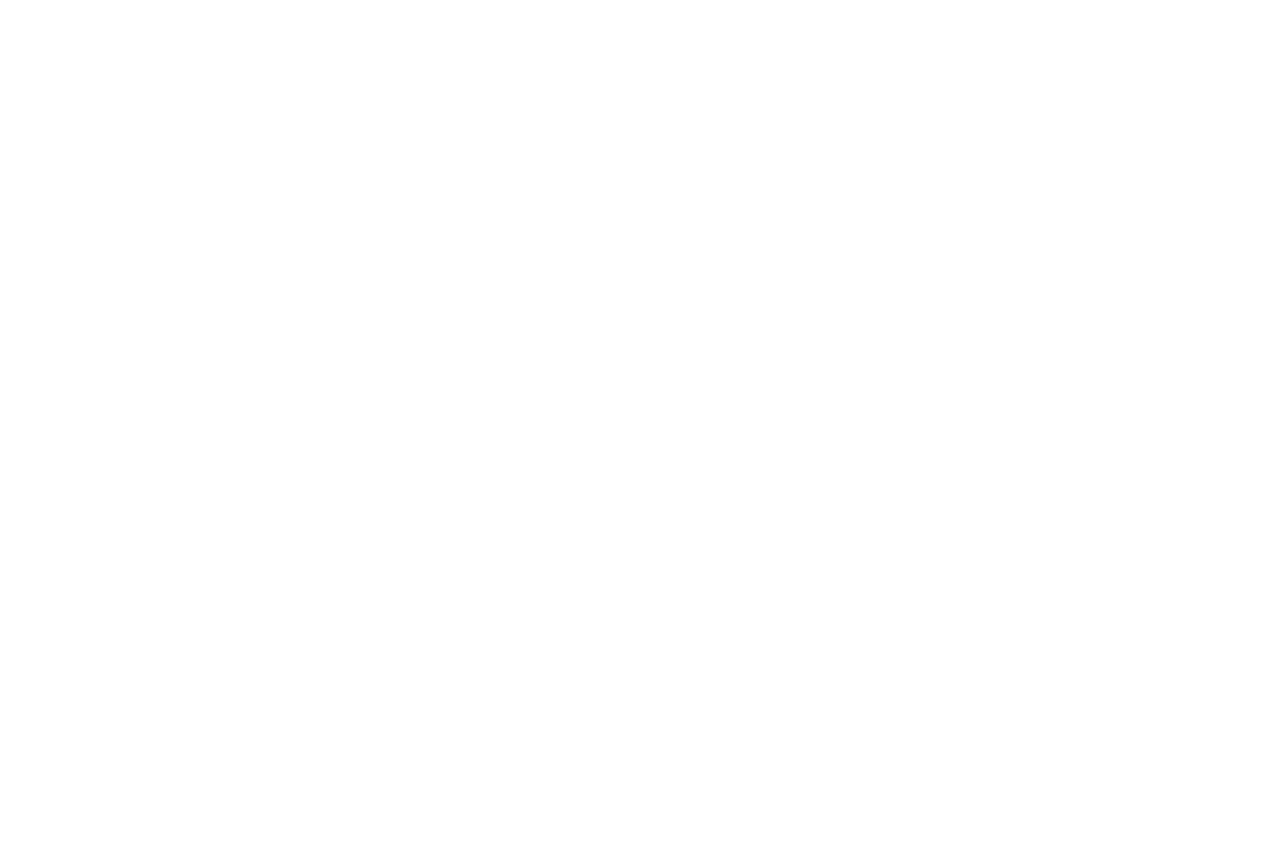
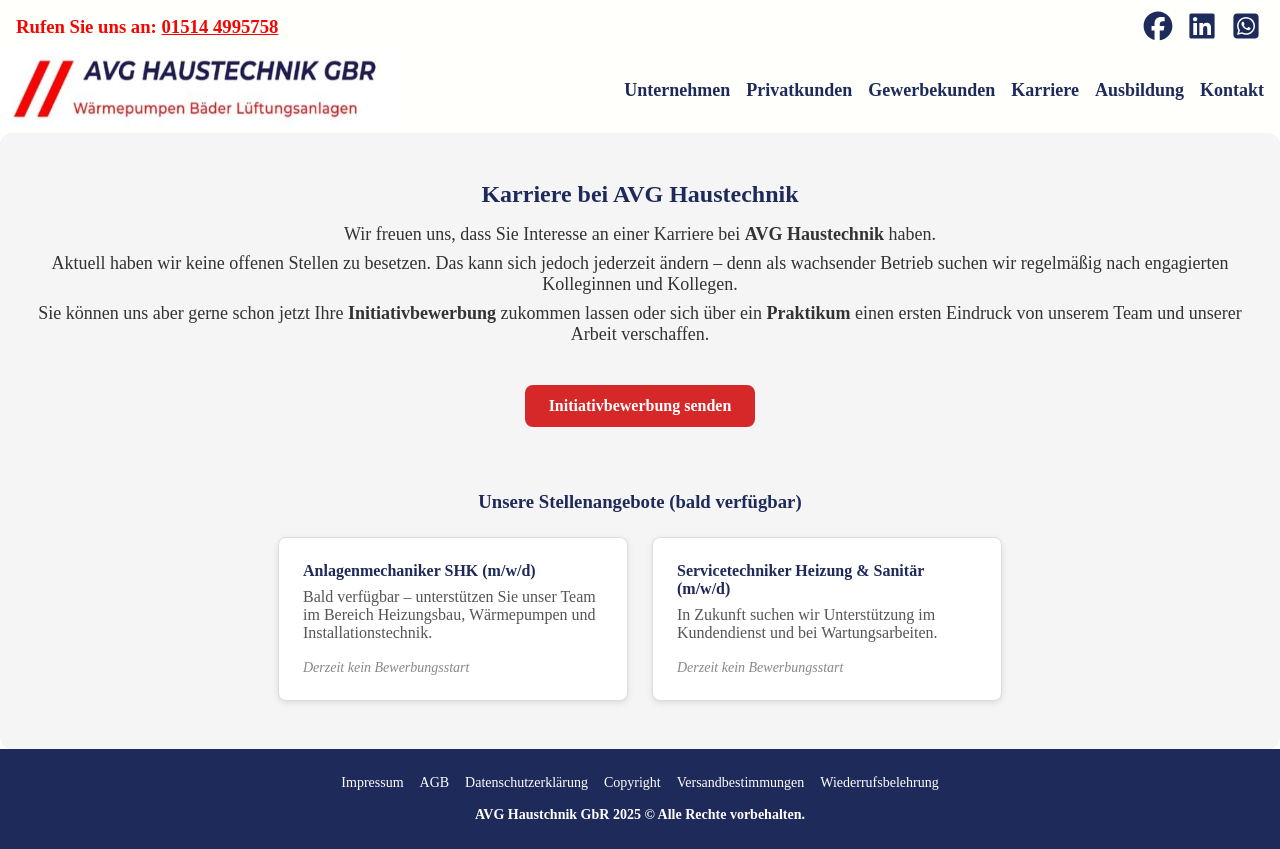
Before and after one commit to davidlreg/avg-haustechnik, an Angular app: page /career in a window 1280 px wide. Before the commit this address led to /. Before the commit the page ends 800 px from the top, so only its background shows below. Built offline with nearby package versions, Linux system fonts and the light colour scheme.

Commit message:
added career section

```diff
--- a/src/app/app.routes.ts
+++ b/src/app/app.routes.ts
@@ -3,6 +3,7 @@ import { Routes } from '@angular/router';
 import { LandingPageComponent } from './landing-page/landing-page.component';
 import { ImprintComponent } from './imprint/imprint.component';
 import { TrainingComponent } from './landing-page/training/training.component';
+import { CareerComponent } from './landing-page/career/career.component';
 
 export const routes: Routes = [
   {
@@ -15,4 +16,5 @@ export const routes: Routes = [
   },
   { path: 'landingPage', component: LandingPageComponent },
   { path: 'training', component: TrainingComponent },
+  { path: 'career', component: CareerComponent },
 ];
--- /dev/null
+++ b/src/app/landing-page/career/career.component.html
@@ -0,0 +1,52 @@
+<div class="contentWrapper">
+  <app-navbar></app-navbar>
+
+  <main class="main-content">
+    <section class="career-section">
+      <div class="container">
+        <h2>Karriere bei AVG Haustechnik</h2>
+        <p>
+          Wir freuen uns, dass Sie Interesse an einer Karriere bei
+          <strong>AVG Haustechnik</strong> haben.
+        </p>
+        <p>
+          Aktuell haben wir keine offenen Stellen zu besetzen. Das kann sich
+          jedoch jederzeit ändern – denn als wachsender Betrieb suchen wir
+          regelmäßig nach engagierten Kolleginnen und Kollegen.
+        </p>
+        <p>
+          Sie können uns aber gerne schon jetzt Ihre
+          <strong>Initiativbewerbung</strong> zukommen lassen oder sich über ein
+          <strong>Praktikum</strong> einen ersten Eindruck von unserem Team und
+          unserer Arbeit verschaffen.
+        </p>
+        <a href="" class="btn-cta">Initiativbewerbung senden</a>
+      </div>
+      <div class="job-board">
+        <h3>Unsere Stellenangebote (bald verfügbar)</h3>
+        <div class="job-list">
+          <!-- Platzhalter-Karten -->
+          <div class="job-card">
+            <h4>Anlagenmechaniker SHK (m/w/d)</h4>
+            <p>
+              Bald verfügbar – unterstützen Sie unser Team im Bereich
+              Heizungsbau, Wärmepumpen und Installationstechnik.
+            </p>
+            <span class="status">Derzeit kein Bewerbungsstart</span>
+          </div>
+
+          <div class="job-card">
+            <h4>Servicetechniker Heizung & Sanitär (m/w/d)</h4>
+            <p>
+              In Zukunft suchen wir Unterstützung im Kundendienst und bei
+              Wartungsarbeiten.
+            </p>
+            <span class="status">Derzeit kein Bewerbungsstart</span>
+          </div>
+        </div>
+      </div>
+    </section>
+  </main>
+
+  <app-footer></app-footer>
+</div>
--- /dev/null
+++ b/src/app/landing-page/career/career.component.scss
@@ -0,0 +1,92 @@
+.contentWrapper {
+  height: 100vh;
+  display: flex;
+  flex-direction: column;
+}
+
+.main-content {
+  display: flex;
+  flex: 1;
+}
+
+.career-section {
+  flex: 1;
+  display: flex;
+  justify-content: center;
+  align-items: center;
+  text-align: center;
+  padding: 3rem 1rem;
+  background-color: #f5f5f5;
+  border-radius: 12px;
+  flex-direction: column;
+
+  h2 {
+    color: #1e2a5a;
+    margin-bottom: 1rem;
+  }
+
+  p {
+    margin: 0.5rem 0;
+    color: #333;
+    font-size: 18px;
+  }
+
+  .btn-cta {
+    display: inline-block;
+    margin: 2rem 0;
+    padding: 0.75rem 1.5rem;
+    background-color: #d62828;
+    color: #fff;
+    text-decoration: none;
+    border-radius: 8px;
+    font-weight: bold;
+    transition: background-color 0.3s;
+
+    &:hover {
+      background-color: #a61e1e;
+    }
+  }
+
+  .job-board {
+    margin-top: 2rem;
+
+    h3 {
+      color: #1e2a5a;
+      margin-bottom: 1.5rem;
+    }
+
+    .job-list {
+      display: flex;
+      flex-wrap: wrap;
+      gap: 1.5rem;
+      justify-content: center;
+    }
+
+    .job-card {
+      background-color: #ffffff;
+      border: 1px solid #ddd;
+      border-radius: 8px;
+      padding: 1.5rem;
+      width: 300px;
+      text-align: left;
+      box-shadow: 0 2px 6px rgba(0, 0, 0, 0.1);
+
+      h4 {
+        margin-bottom: 0.5rem;
+        color: #1e2a5a;
+      }
+
+      p {
+        font-size: 16px;
+        color: #555;
+        margin-bottom: 1rem;
+      }
+
+      .status {
+        font-size: 14px;
+        font-style: italic;
+        color: #888;
+      }
+    }
+  }
+}
--- a/src/app/landing-page/training/training.component.scss
+++ b/src/app/landing-page/training/training.component.scss
@@ -19,10 +19,6 @@
   padding: 3rem 1rem;
   background-color: #f5f5f5;
 
-  p {
-    font-size: 18px;
-  }
-
   h2 {
     color: #1e2a5a;
     margin-bottom: 1rem;
@@ -31,6 +27,7 @@
   p {
     margin: 0.5rem 0;
     color: #333;
+    font-size: 18px;
   }
 
   .btn-cta {
--- a/src/app/shared/components/navbar/navbar.component.html
+++ b/src/app/shared/components/navbar/navbar.component.html
@@ -40,7 +40,7 @@
         <a href=""><p>Unternehmen</p></a>
         <a href=""><p>Privatkunden</p></a>
         <a href=""><p>Gewerbekunden</p></a>
-        <a href=""><p>Karriere</p></a>
+        <a href="career"><p>Karriere</p></a>
         <a href="training"><p>Ausbildung</p></a>
         <a href=""><p>Kontakt</p></a>
       </div>
```
Also changed, not shown: src/app/landing-page/career/career.component.ts (added, +12 -0 lines).
